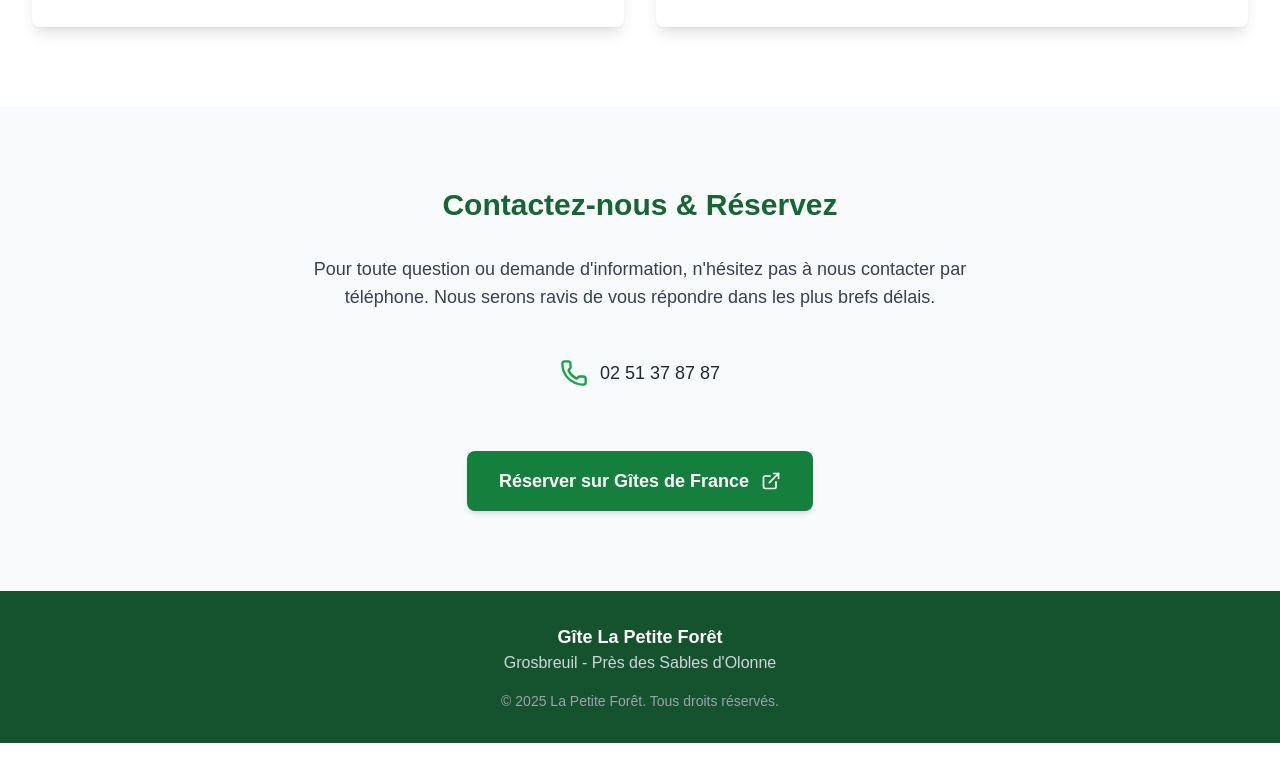
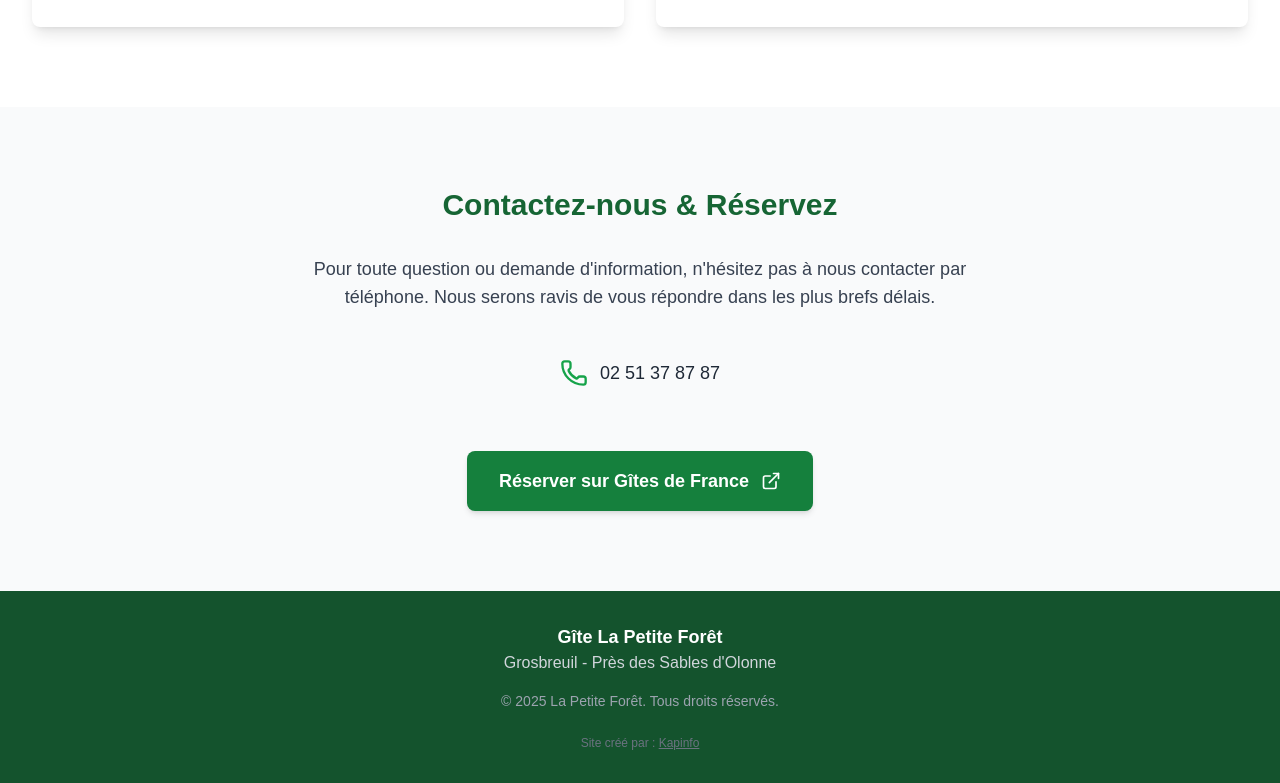
Before and after one commit to capponuts/la-petite-foret, a Next.js app: page / in a window 1280 px wide. Shown: the part 4795-5578 px from the top of the page. Before the commit the page ends 5538 px from the top, so only its background shows below. Built offline with nearby package versions, Linux system fonts and the light colour scheme.

Commit message:
feat(footer): ajoute le crédit du créateur

```diff
--- a/components/Footer.tsx
+++ b/components/Footer.tsx
@@ -13,6 +13,17 @@ const Footer = () => {
         <p className="text-sm text-gray-400 mt-4">
           &copy; {currentYear} La Petite Forêt. Tous droits réservés.
         </p>
+        <p className="text-xs text-gray-500 mt-6">
+          Site créé par :{' '}
+          <a
+            href="https://kapinfo.fr"
+            target="_blank"
+            rel="noopener noreferrer"
+            className="underline hover:text-gray-300"
+          >
+            Kapinfo
+          </a>
+        </p>
       </div>
     </footer>
   );
```
